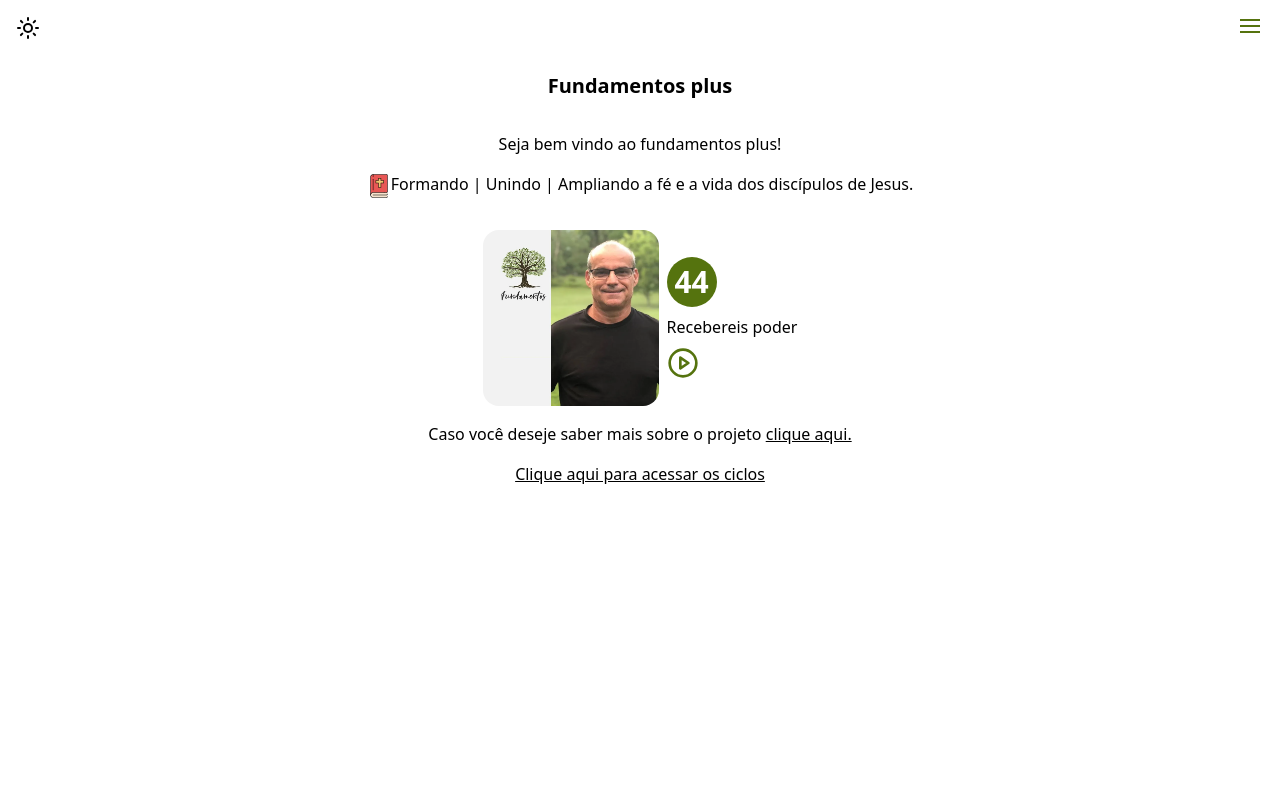
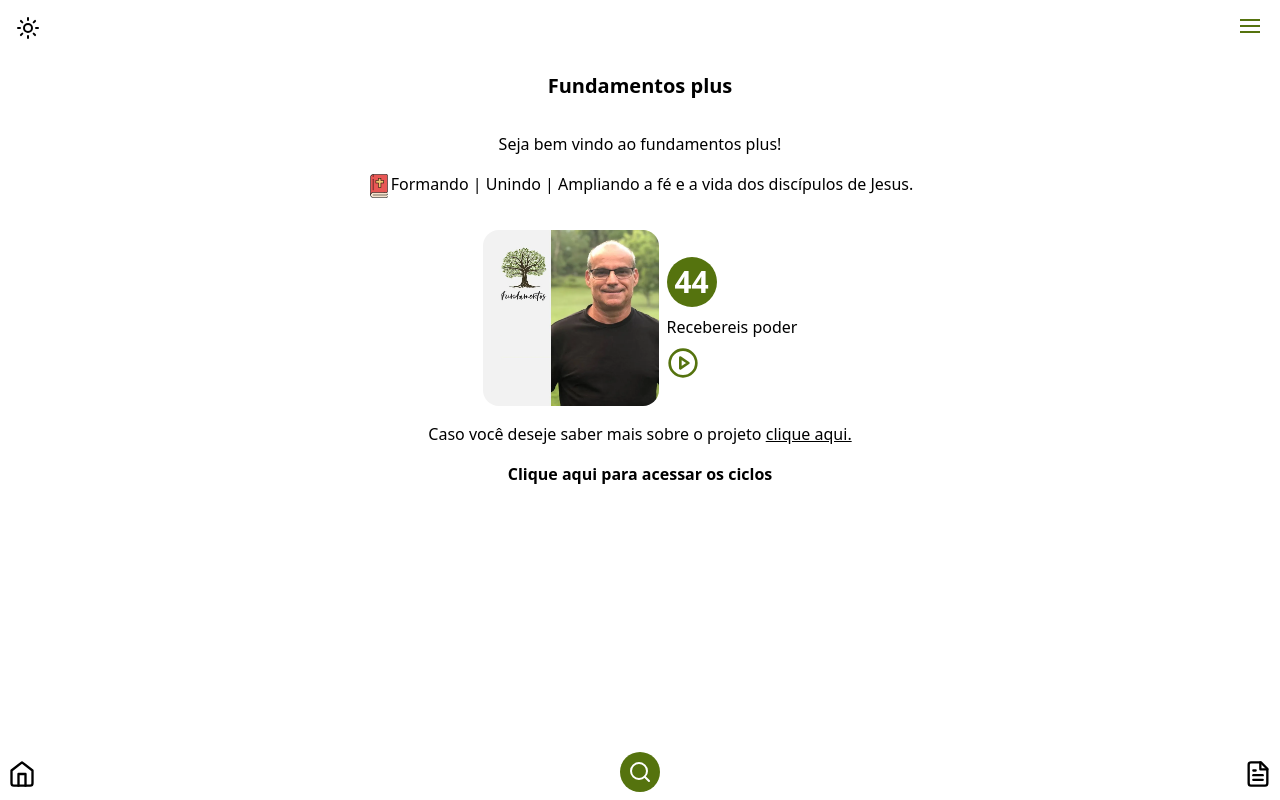
Before and after one commit to JoaoEmanuell/fundamentos-plus-web, a Next.js app: page / in a window 1280 px wide. Built offline with nearby package versions, Linux system fonts and the light colour scheme.

Commit message:
feat: add search, cycles, and home button in a home footer

```diff
--- a/src/components/body/Home.tsx
+++ b/src/components/body/Home.tsx
@@ -4,11 +4,13 @@ import Bible from '../../../public/img/icons/bible.svg'
 import { CenterDiv } from '@/components/ui/CenterDiv'
 import { CenterTitle } from '@/components/ui/CenterTitle'
 import { GetCookie } from '@/functions/cookies/GetCookie'
-import { useEffect, useState } from 'react'
+import { HomeFooter } from '../ui/HomeFooter'
+import { useEffect, useRef, useState } from 'react'
 import Image from 'next/image'
 
 import { LessonPreview } from '../ui/LessonPreview'
 import { AcutalLesson } from '../ui/ActualLesson'
+import { Cycles } from '@/components/body/Cycles'
 
 type elementOrNull = JSX.Element | null
 
@@ -17,17 +19,32 @@ export function HomeComponent() {
         useState<elementOrNull>(null)
     const [lastLessonRegistered, setLastLessonRegistered] =
         useState<elementOrNull>(null)
+    const [mainHomeVisible, setMainHomeVisible] = useState<
+        'visible' | 'hidden'
+    >('visible')
+    const [cyclesVisible, setCyclesVisible] = useState<'visible' | 'hidden'>(
+        'hidden'
+    )
+    const mainHomeVisibleRef = useRef<HTMLDivElement | null>(null)
+    const [footerPosition, setFooterPosition] = useState('bottom-0 left-0')
+
+    const clickHome = () => {
+        setCyclesVisible('hidden')
+        setMainHomeVisible('visible')
+        setFooterPosition('bottom-0') // Reset footer position
+        window.scrollTo(0, 0) // User go to page top
+    }
+
+    const clickCycles = () => {
+        setMainHomeVisible('hidden')
+        setCyclesVisible('visible')
+        setFooterPosition('align-bottom	left-0') // Reset footer position
+    }
 
     useEffect(() => {
+        // get the last lesson executed for the user
         const lastLesson = GetCookie('lastLesson')
         if (lastLesson === '') {
-            setCycleInformation(
-                <p className="text-center">
-                    <a href="/cycles" className="underline">
-                        Clique aqui para acessar os ciclos
-                    </a>
-                </p>
-            )
         } else {
             const origin = new URL(window.location.href).origin
             const pathToJson = `${origin}/data/lessons/${lastLesson}.min.json`
@@ -47,16 +64,11 @@ export function HomeComponent() {
                                 id={lastLesson}
                                 title={data['title']}
                             />
-
-                            <p className="text-center mt-4">
-                                <a href="/cycles" className="underline">
-                                    Clique aqui para acessar os ciclos
-                                </a>
-                            </p>
                         </div>
                     )
                 })
         }
+        // get the last lesson registered in application
         const origin = new URL(window.location.href).origin
         const pathToJson = `${origin}/data/data.min.json`
         fetch(pathToJson, {
@@ -100,8 +112,8 @@ export function HomeComponent() {
 
     return (
         <main>
-            <CenterDiv>
-                <div className="space-y-4">
+            <CenterDiv className={mainHomeVisible}>
+                <div className="space-y-4" ref={mainHomeVisibleRef}>
                     <CenterTitle text="Fundamentos plus" />
                     <p className="text-center">
                         Seja bem vindo ao fundamentos plus!
@@ -125,8 +137,28 @@ export function HomeComponent() {
                         </a>
                     </p>
                     <div>{cycleInformation}</div>
+                    <CenterDiv>
+                        <div
+                            className="font-bold text-center cursor-pointer"
+                            onClick={clickCycles}
+                        >
+                            Clique aqui para acessar os ciclos
+                        </div>
+                    </CenterDiv>
                 </div>
             </CenterDiv>
+            <CenterDiv
+                className={`${cyclesVisible}`}
+                //style={{ top: cyclesPosition.top, left: cyclesPosition.left }}
+            >
+                {cyclesVisible === 'hidden' ? null : <Cycles />}
+            </CenterDiv>
+
+            <HomeFooter
+                clickHome={clickHome}
+                clickCycles={clickCycles}
+                footerPosition={footerPosition}
+            />
         </main>
     )
 }
--- a/src/components/ui/CenterDiv.tsx
+++ b/src/components/ui/CenterDiv.tsx
@@ -1,12 +1,16 @@
-import { PropsWithChildren } from 'react'
+import { CSSProperties, PropsWithChildren } from 'react'
 
 interface CenterDivInterface {
     className?: string
+    style?: CSSProperties | undefined
 }
 
 export function CenterDiv(props: PropsWithChildren<CenterDivInterface>) {
     return (
-        <div className={`flex justify-center ${props.className}`}>
+        <div
+            className={`flex justify-center ${props.className}`}
+            style={props.style}
+        >
             {props.children}
         </div>
     )
--- /dev/null
+++ b/src/components/ui/HomeFooter.tsx
@@ -0,0 +1,39 @@
+import { Home, FileText, Search } from 'lucide-react'
+
+interface footerInterface {
+    clickHome?: () => void
+    clickCycles?: () => void
+    footerPosition?: string
+}
+
+export function HomeFooter(props: footerInterface) {
+    const iconsClassName = 'cursor-pointer hover:scale-110 transition-all'
+    return (
+        <footer
+            className={`absolute flex justify-between w-full px-2 align-bottom left-0 ${props.footerPosition}`}
+        >
+            <Home
+                onClick={props.clickHome}
+                className={iconsClassName}
+                width={28}
+                height={28}
+            />
+            <a
+                className="bg-greenButton p-2 rounded-full bottom-2 relative block"
+                href="/search"
+            >
+                <Search
+                    className={`text-white ${iconsClassName}`}
+                    width={24}
+                    height={24}
+                />
+            </a>
+            <FileText
+                onClick={props.clickCycles}
+                className={iconsClassName}
+                width={28}
+                height={28}
+            />
+        </footer>
+    )
+}
```
